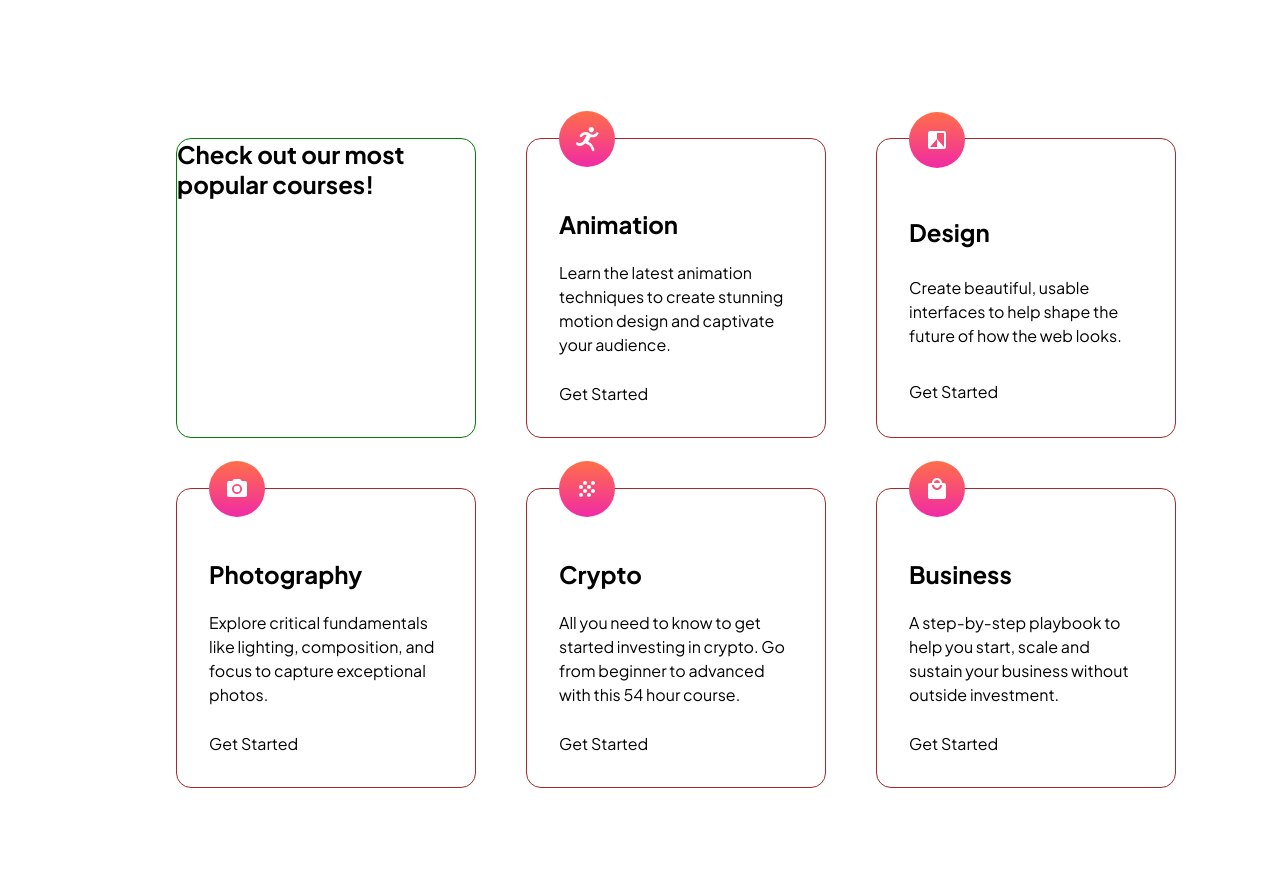
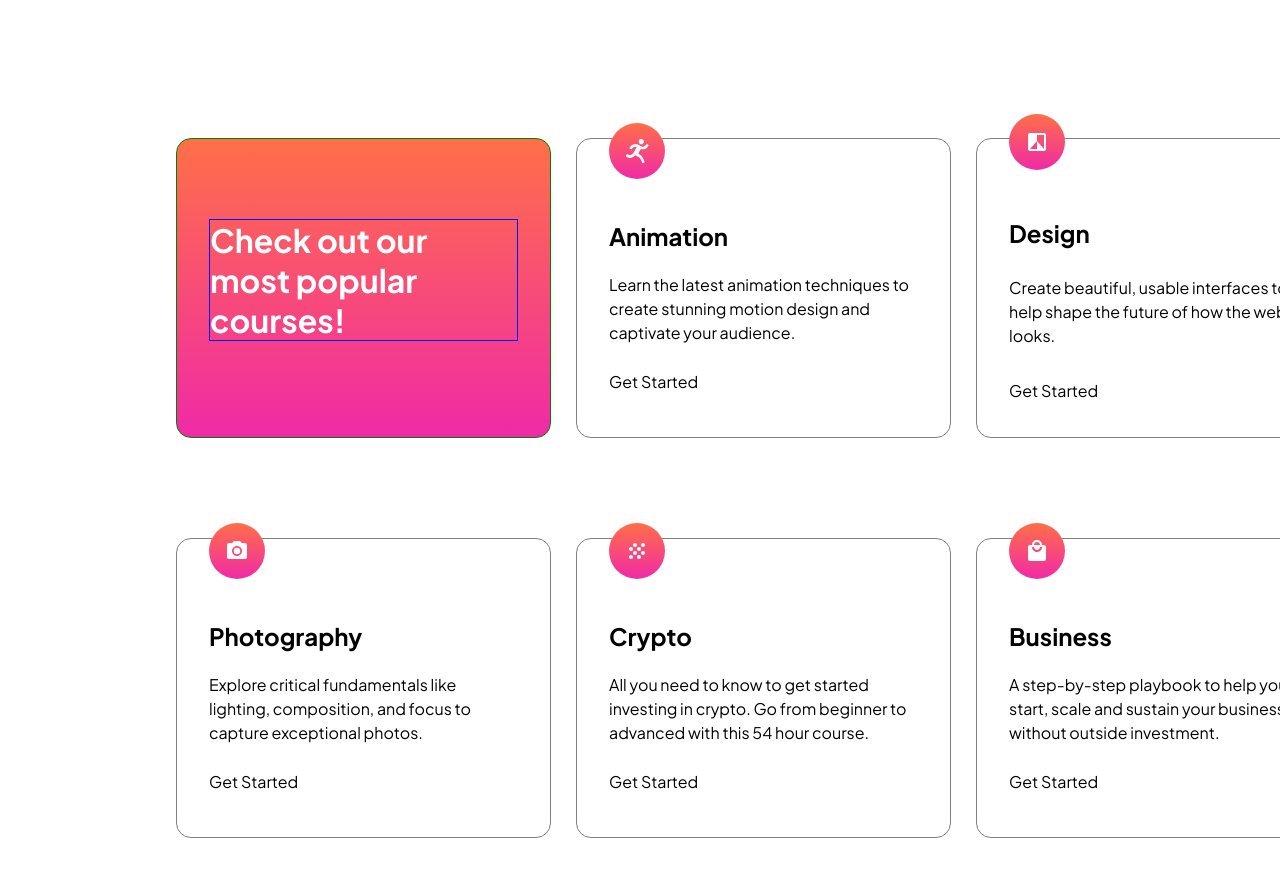
Before and after one commit to russell-crooms/skilled, a React (Vite) app: page / in a window 1280 px wide. Shown: the part 960-1836 px from the top of the page. Built offline with nearby package versions, Linux system fonts and the light colour scheme.

Commit message:
Added styling to the colorful card

```diff
--- a/src/components/cards/Cards.css
+++ b/src/components/cards/Cards.css
@@ -9,17 +9,30 @@
     display: grid;
     grid-template-rows: 300px 300px 300px;
     grid-template-columns: 300px 300px 300px;
-    grid-gap: 50px;
+    grid-gap: 100px;
 }
 
 .colorful-card {
     border: 1px solid green;
     border-radius: 15px;
+    width: 375px;
+    background: linear-gradient(360deg, rgb(240, 42, 166), rgba(255, 111, 72));
+    color: #FFFFFF;
+}
+
+.colorful-card h2 {
+    border: 1px solid blue;
+    display: flex;
+    align-items: center;
+    margin-left: 32px;
+    margin-right: 32px;
+    margin-top: 80px;
+    font-size: 32px;
 }
 
 .white-card {
-    border: 1px solid brown;
     border-radius: 15px;
+    border: 1px solid gray;
     display: flex;
     flex-direction: column;
     justify-content: center;
@@ -28,6 +41,7 @@
     padding-bottom: 40px;
     gap: 25px;
     line-height: 24px;
+    width: 375px;
 }
 
 .white-card img {
@@ -38,5 +52,5 @@
 }
 
 .design {
-    gap: 32px;
+    gap: 31px;
 }
--- a/src/components/cards/Cards.jsx
+++ b/src/components/cards/Cards.jsx
@@ -10,7 +10,7 @@ const Cards = () => {
     <div className="card-container">
       <div className="cards">
         <div className="colorful-card">
-          <h2>Check out our most popular courses!</h2>
+          <h2>Check out our <br></br> most popular courses!</h2>
         </div>
         <div className="white-card">
           <img src={icon_animation} alt="" />
```
